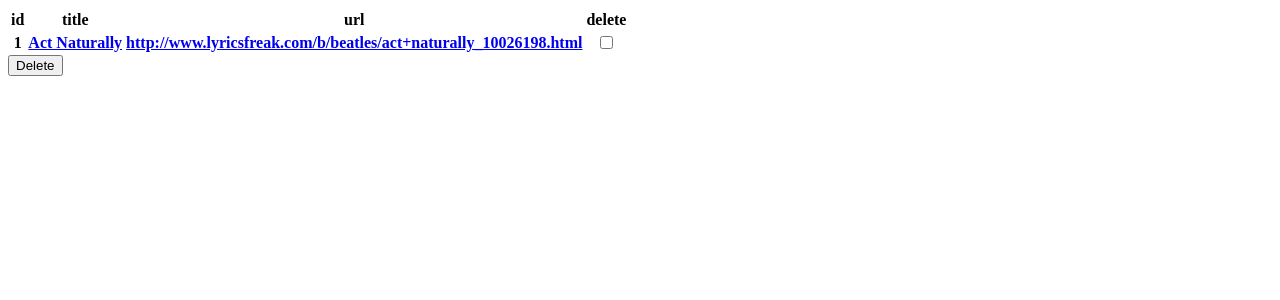
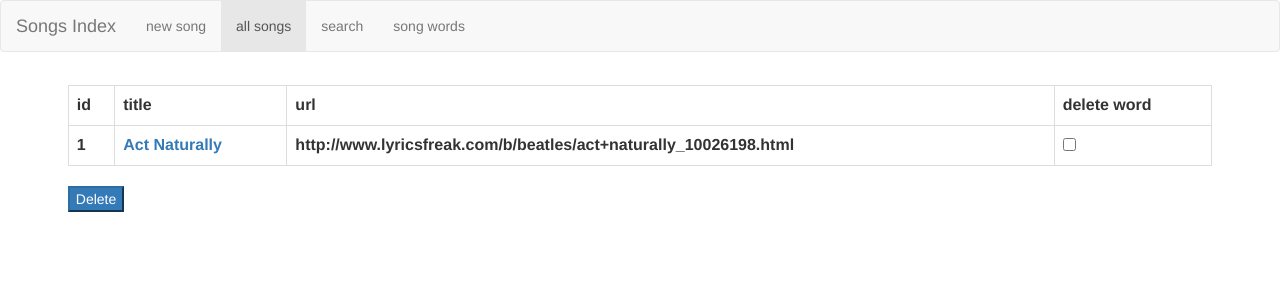
Before and after one commit to alisabar/InfoRet, a Django app: page /song/allsongs/ in a window 1280 px wide. Shown: the top 300 px of the page. Run offline with Django 3.2, Linux system fonts and the light colour scheme; data comes from the database, SQL or seed files in the repository; both versions use the stored data as it was after the commit; lists and menus that the app fills with data are empty; some libraries are stand-ins or nearby versions.

Commit message:
song was deleted and some other fixes

```diff
--- a/song/admin.py
+++ b/song/admin.py
@@ -17,5 +17,5 @@ class WordsAdmin(admin.ModelAdmin):
 admin.site.register(Words, WordsAdmin)
 
 class SongsAdmin(admin.ModelAdmin):
-    fields = ['song_name', 'author_name' , 'song_url']
+    fields = ['song_name', 'author_name' , 'song_url', 'is_searchable']
 admin.site.register(Songs, SongsAdmin)
--- a/song/models.py
+++ b/song/models.py
@@ -3,16 +3,20 @@ from django.db import models
 # Create your models here.
 
 class Songs(models.Model):
-    song_name= models.CharField(max_length=300)
+    song_name= models.CharField(db_index=True,max_length=300)
     author_name= models.CharField(max_length=300)
     song_url= models.CharField(max_length=10000)
+    is_searchable=models.IntegerField(default=1)
+
     def __str__(self):
         return ' song_name: %s , author_name: %s ,song_url: %s \n' % (  self.song_name, self.author_name, self.song_url)
 
 class Words(models.Model):
     songs= models.ManyToManyField(Songs,through='Songofword')
-    word=models.CharField(max_length=100)
+    word=models.CharField(db_index=True,max_length=100)
 
+    class Meta:
+        ordering = ['word']
     def __str__(self):
         return 'songs: %s, word: %s \n' % (self.songs, self.word)
 
@@ -22,5 +26,9 @@ class Songofword(models.Model):
     word=models.ForeignKey(Words,on_delete=models.CASCADE)
     times=models.IntegerField(default=0)
     indexes=models.CharField(max_length=100)
+    class Meta:
+        ordering = ['word']
+    def song_name(self):
+        return self.song.song
     def __str__(self):
         return 'song: %s,word:%s, times: %d , indexes: %s \n' % (self.song,self.word, self.times, self.indexes)
--- a/song/templates/song/allsongs.html
+++ b/song/templates/song/allsongs.html
@@ -1,5 +1,26 @@
+{# Load the tag library #}
+{% load bootstrap3 %}
+
+{# Load CSS and JavaScript #}
+{% bootstrap_css %}
+{% bootstrap_javascript %}
+
+{# Display django.contrib.messages as Bootstrap alerts #}
+{% bootstrap_messages %}
 {% if document_list %}
-
+<nav class="navbar navbar-default">
+  <div class="container-fluid">
+    <div class="navbar-header">
+      <a class="navbar-brand" href="#">Songs Index</a>
+    </div>
+    <ul class="nav navbar-nav">
+      <li><a href="{% url 'index' %}">new song</a></li>
+      <li class="active"><a href="#">all songs</a></li>
+      <li><a href="{% url 'searchindex' %}">search</a></li>
+      <li><a href="#">song words</a></li>
+    </ul>
+  </div>
+</nav>
 
 <script
   src="https://code.jquery.com/jquery-1.12.4.min.js"
@@ -22,8 +43,8 @@
             });
       });
   </script>
-
-<form id="all_songs_form" action="{% url 'wasdeleted' %}" method="post">
+<div class="container" style="padding: 1%" >
+  <form id="all_songs_form" action="{% url 'songwasdeleted' %}" method="post">
   <input id="slected_document_ids" type="hidden" name="slected_document_ids"/>
   {% csrf_token %}
       <table id="all_songs_container" class="table table-bordered">
@@ -31,22 +52,23 @@
       <th>id</th>
       <th>title</th>
       <th>url</th>
-    <th>delete</th>
+      <th>delete word</th>
       </tr>
       {% for document in document_list %}
 
           <tr>
           <th>{{document.id}}</th>
-        <th><a href="{% url 'detail' document.id %}">{{document.song_name}}</th>
-        <th><a href="document.song_url">{{document.song_url}}</th>
+          <th><a href="{% url 'detail' document.id %}">{{document.song_name}}</a></th>
+          <th>{{document.song_url}}</th>
           <th> <input type="checkbox" id="document{{ forloop.counter }}" name="docs_list" value="{{document.id}}">
           <label for="document{{ forloop.counter }}"></label></th>
           </tr>
       {% endfor %}
       </table>
 
-<input type="submit" value="Delete" />
+  <input type="submit" class='btn-primary' value="Delete" />
   </form>
+</div>
 {% else %}
     <p>No document available.</p>
 {% endif %}
--- a/song/urls.py
+++ b/song/urls.py
@@ -11,7 +11,7 @@ urlpatterns = [
 
     path('allsongs/', views.view, name='view'),
 
-    path('wasdeleted/', views.wasdeleted, name='wasdeleted'),
+    path('wasdeleted/', views.songwasdeleted, name='songwasdeleted'),
     # ex: /song/5/
     path('<int:song_id>/detail/', views.detail, name='detail'),
     # ex: /song/5/words/
--- a/song/views.py
+++ b/song/views.py
@@ -34,18 +34,30 @@ def view(request):
     context = {'document_list': document_list}
     return render(request,'song/allsongs.html',context)
 
-def detele_document(song_id):
+def delete_song(song_id):
 
-    print ('detele_document '+  str(song_id))
+    song_to_delete=get_object_or_404(Songs, id=song_id)
+    song_to_delete.is_searchable=0
+    song_to_delete.save()
 
-    document = get_object_or_404(Songs, pk=song_id)
-    document.delete()
+def delete_word(word_id):
 
-def wasdeleted(request):
+    word_to_delete=get_object_or_404(Words, id=word_id)
+    word_to_delete.is_searchable=0
+    word_to_delete.save()
+
+def songwasdeleted(request):
     #import pdb; pdb.set_trace()
     doc_list=(request.POST['slected_document_ids']).split(",")
     for doc in doc_list:
-        detele_document(int(doc))
+        detele_song(int(doc))
+    return render(request,'song/wasdeleted.html')
+
+def wordwasdeleted(request):
+    #import pdb; pdb.set_trace()
+    doc_list=(request.POST['slected_document_ids']).split(",")
+    for doc in doc_list:
+        detele_word(int(doc))
     return render(request,'song/wasdeleted.html')
 
 def create_posting_file(word_exists ,song, indexes, numbers):
@@ -64,7 +76,8 @@ def clean_text(text):
     body=str(text)
     body= body.replace('<div class="dn" id="content_h">',' ').replace('<br/>',' ').replace('</div>',' ')
     body=body.lower()
-    return body.replace('.',' ').replace('!',' ').replace(',',' ').replace('?',' ').replace('(',' ').replace(')',' ').replace('-',' ').replace('*',' ').replace('–',' ').replace('[',' ').replace(']',' ').replace('\"',' ')
+
+    return body.replace('.',' ').replace('!',' ').replace(',',' ').replace('?',' ').replace('(',' ').replace(')',' ').replace('-',' ').replace('*',' ').replace('–',' ').replace('[',' ').replace(']',' ').replace('\"',' ').replace('\'ll',' will ').replace('\'s',' ').replace('\'d',' would ').replace("'cause","because")
 
 def get_indexes(word,sentence):
     pattern="\\b"+word+"\\b"
@@ -88,7 +101,7 @@ def create_tables(request):
                 author = detail_title.split("–")[0]
                 name=detail_title.split("–")[1:]
                 name=str(name)
-                name=name.replace('[',' ').replace(']',' ').replace("'",' ')
+                name=name.replace('[',' ').replace(']',' ').replace("'",' ').replace('Lyrics',' ')
                 sentence= sentence+' '+clean_text(detail_title)
 
         else:
@@ -112,8 +125,8 @@ def create_tables(request):
                 song.save()
 
           #  import pdb; pdb.set_trace()
-
-            for word in set(sentence.split()):
+            sorted_sentence=sorted(sentence.split())
+            for word in set(sorted_sentence):
                 indexes = get_indexes(word, sentence);
                 #indexes = [w.start() for w in re.finditer(word, sentence)]
                 for i in range(len(indexes)):
@@ -140,12 +153,15 @@ def create_tables(request):
         #import pdb; pdb.set_trace()
 
         document = get_object_or_404(Songs, id=song.id)
+
+        #document.songofword_set.word.objects.order_by('word')
         context = {'document': document}
        # warning={'error':"There is no url enetred"}
     except MultiValueDictKeyError:
         return render(request,'song/newfile.html',{'error':"There is no url enetred"})
 
     return render(request,'song/newfile.html',context)
+
 
 
 def parse_url(song_url):
```
Also changed, not shown: song/templates/song/detail.html (+24 -6 lines), song/templates/song/index.html (+13 -1 lines), song/templates/song/newfile.html (+17 -5 lines), song/templates/song/searchindex.html (+30 -3 lines), song/templates/song/wasdeleted.html (+23 -1 lines), db.sqlite3, song/migrations/0002_auto_20180318_2353.py (added). Lines whose indentation alone changed are shown as unchanged.
